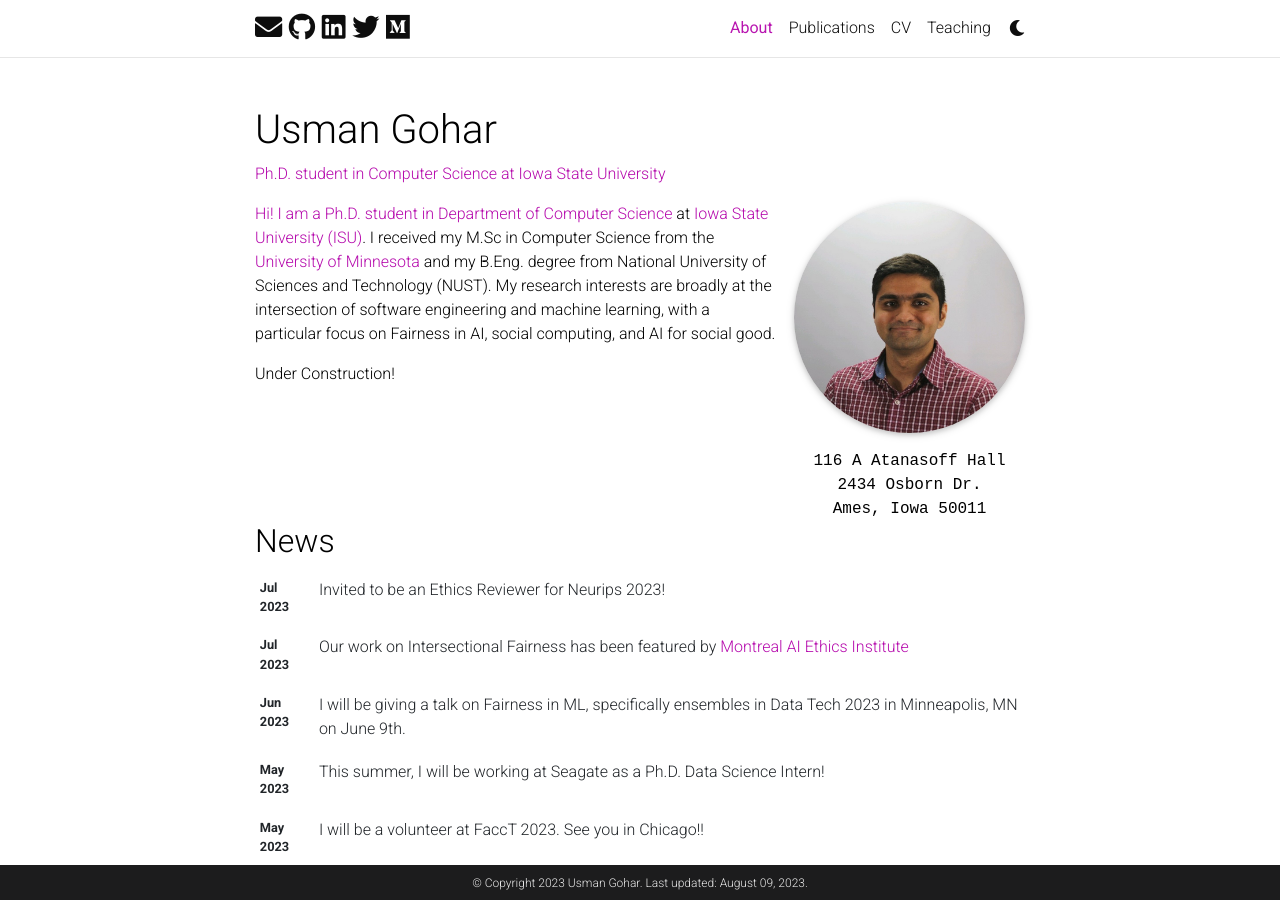
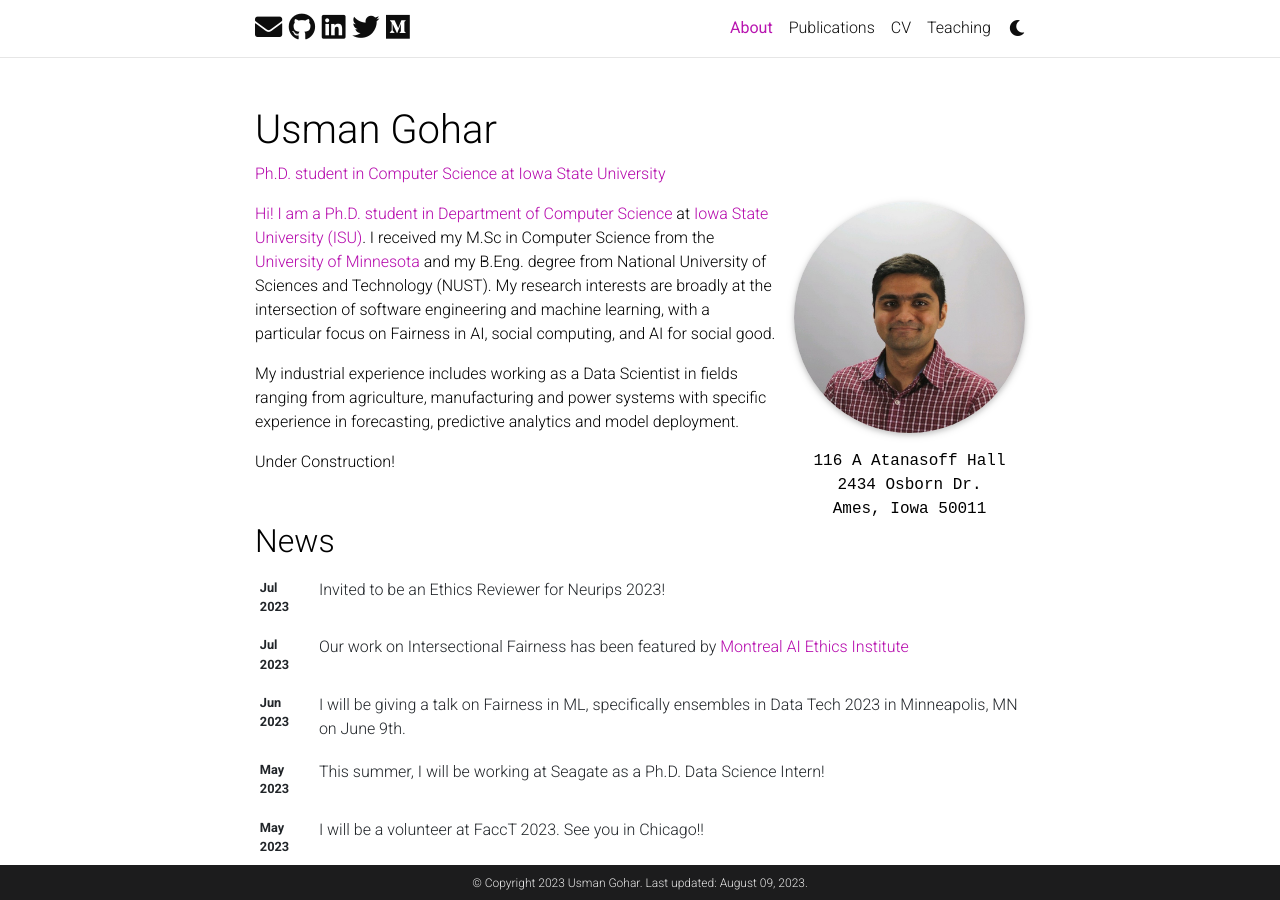
Before and after one commit to UsmanGohar/usmangohar.github.io, a Jekyll site: the page built from _pages/about.md, in a window 1280 px wide and 900 px high. Built offline with Jekyll 4.4.1, drawn with Linux system fonts in a browser that asks for light colours; full-size pictures stand in for the smaller copies a plugin makes; comment, search, counter and statistics services are not loaded; a style sheet for code colours, icons or effects is not loaded.

Commit message:
Update about.md

```diff
--- a/_pages/about.md
+++ b/_pages/about.md
@@ -21,4 +21,6 @@ social: true  # includes social icons at the bottom of the page
 
 Hi! I am a Ph.D. student in [Department of Computer Science](https://www.cs.iastate.edu/) at [Iowa State University (ISU)](https://www.iastate.edu/). I received my M.Sc in Computer Science from the [University of Minnesota](https://www.d.umn.edu/) and my B.Eng. degree from National University of Sciences and Technology (NUST). My research interests are broadly at the intersection of software engineering and machine learning, with a particular focus on Fairness in AI, social computing, and AI for social good.
 
+My industrial experience includes working as a Data Scientist in fields ranging from agriculture, manufacturing and power systems with specific experience in forecasting, predictive analytics and model deployment.
+
 Under Construction!
```
